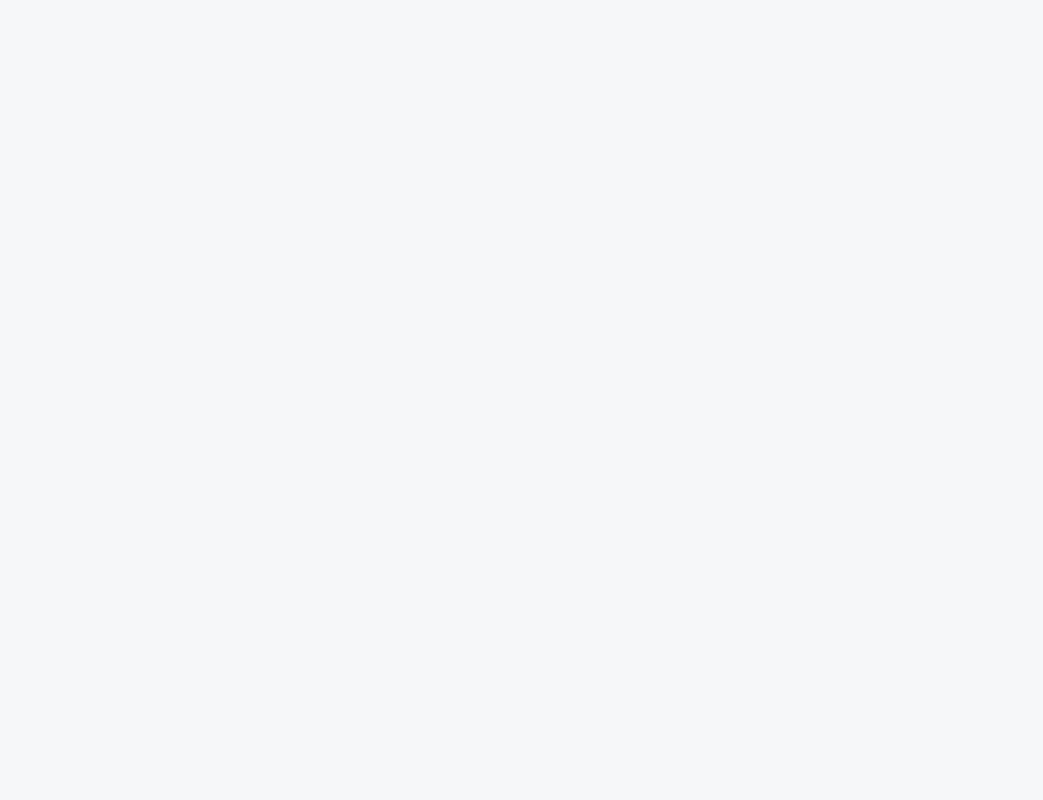
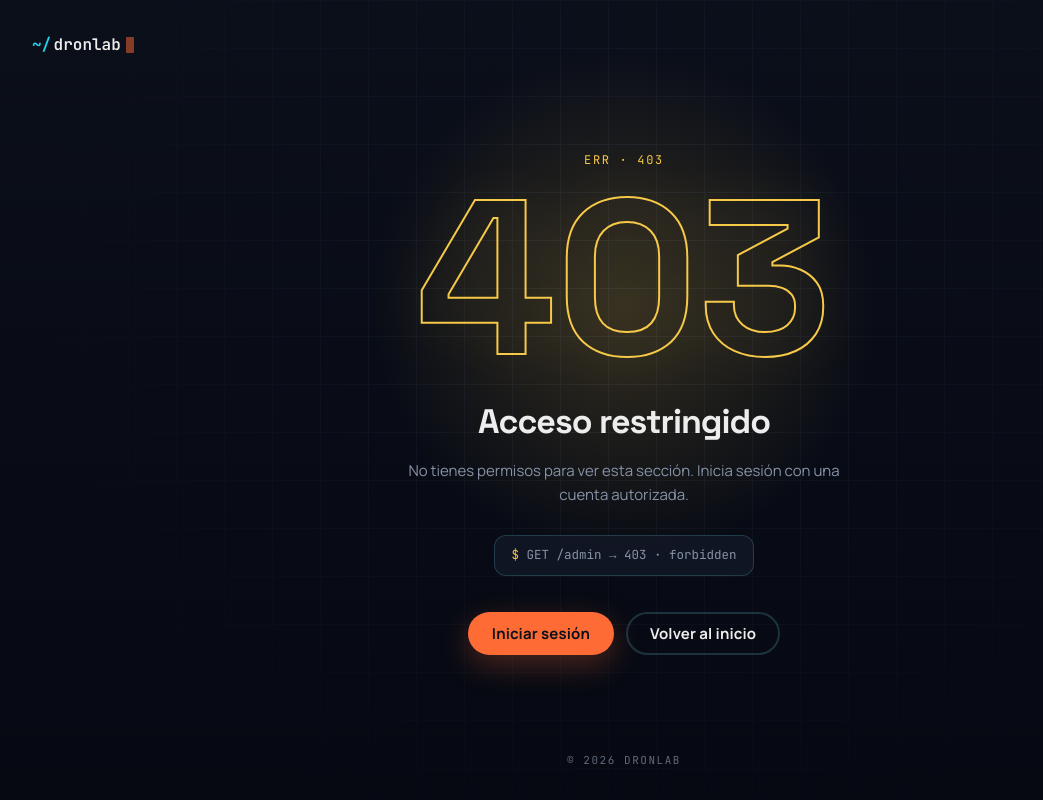
Before and after one commit to eldronenlasopa/eldronenlasopa.github.io, an Angular app: page /error/403 in a window 1280 px wide. Before the commit this address led to /. Shown: the whole page, without its empty margins (16-1059 px from the left). Built offline with nearby package versions, Linux system fonts and the light colour scheme.

Commit message:
addig erros pages

```diff
--- a/src/app/app.routes.ts
+++ b/src/app/app.routes.ts
@@ -12,6 +12,10 @@ import { AdminPanel } from './pages/admin/admin-panel';
 import { AdminContent } from './pages/admin/admin-content/admin-content';
 import { AdminUsers } from './pages/admin/admin-users/admin-users';
 import { Loader } from './ui/brand/loader/loader';
+import { NotFound } from './pages/errors/not-found';
+import { ServerError } from './pages/errors/server-error';
+import { Forbidden } from './pages/errors/forbidden';
+import { Maintenance } from './pages/errors/maintenance';
 import { authGuard } from './core/auth.guard';
 
 export const routes: Routes = [
@@ -96,4 +100,24 @@ export const routes: Routes = [
     canActivate: [authGuard],
     data: { role: 'admin', seo: { title: 'Usuarios y roles | DronLab', description: 'Gestión privada de usuarios y roles de DronLab.', index: false } },
   },
+  {
+    path: 'error/500',
+    component: ServerError,
+    data: { seo: { title: 'Error de servidor | DronLab', description: 'Ocurrió un error inesperado en DronLab.', index: false } },
+  },
+  {
+    path: 'error/403',
+    component: Forbidden,
+    data: { seo: { title: 'Acceso restringido | DronLab', description: 'No tienes permisos para ver esta sección de DronLab.', index: false } },
+  },
+  {
+    path: 'error/503',
+    component: Maintenance,
+    data: { seo: { title: 'En mantenimiento | DronLab', description: 'DronLab está en mantenimiento programado.', index: false } },
+  },
+  {
+    path: '**',
+    component: NotFound,
+    data: { seo: { title: 'Página no encontrada | DronLab', description: 'La página que buscas no existe en DronLab.', index: false } },
+  },
 ];
--- a/src/app/core/auth.guard.ts
+++ b/src/app/core/auth.guard.ts
@@ -12,7 +12,7 @@ export const authGuard: CanActivateFn = (route) => {
 
   const requiredRole = route.data['role'] as UserRole | undefined;
   if (requiredRole && auth.currentUser()?.role !== requiredRole) {
-    return router.createUrlTree(['/']);
+    return router.createUrlTree(['/error/403']);
   }
 
   return true;
--- a/src/app/pages/auth/reset-password/reset-password.ts
+++ b/src/app/pages/auth/reset-password/reset-password.ts
@@ -1,4 +1,5 @@
 import { Component, computed, inject, signal } from '@angular/core';
+import { FormsModule } from '@angular/forms';
 import { ActivatedRoute, Router, RouterLink } from '@angular/router';
 import { Button } from '../../../ui/actions/button/button';
 import { Input } from '../../../ui/forms/input/input';
@@ -36,7 +37,7 @@ function strengthOf(password: string): number {
 /** Destination of the reset-password email link — reads `?token=` from the URL. */
 @Component({
   selector: 'app-reset-password',
-  imports: [Button, Input, Wordmark, RouterLink],
+  imports: [FormsModule, Button, Input, Wordmark, RouterLink],
   templateUrl: './reset-password.html',
 })
 export class ResetPassword {
@@ -68,6 +69,7 @@ export class ResetPassword {
   readonly valid = computed(() => this.strength() >= 2 && this.match());
 
   submit(): void {
+    debugger;
     if (!this.valid() || this.submitting() || !this.hasToken) return;
     this.submitting.set(true);
     this.auth.resetPassword(this.token, this.password()).subscribe({
--- /dev/null
+++ b/src/app/pages/errors/error-page.html
@@ -0,0 +1,45 @@
+<div class="relative flex min-h-screen flex-col overflow-hidden bg-[image:var(--gradient-ink)] px-6 py-8 font-body text-text-on-inverse sm:px-12">
+  <div class="pointer-events-none absolute inset-0 bg-[image:var(--texture-grid)] bg-[length:var(--texture-grid-size)] opacity-40 [mask-image:radial-gradient(circle_at_50%_35%,#000,transparent_75%)]"></div>
+  <div
+    class="pointer-events-none absolute left-1/2 top-[38%] h-[540px] w-[540px] -translate-x-1/2 -translate-y-1/2"
+    [style.background]="glow()"
+  ></div>
+
+  <a routerLink="/" class="relative w-fit no-underline">
+    <app-wordmark tone="light" size="sm" />
+  </a>
+
+  <main class="relative flex flex-1 flex-col items-center justify-center py-12 text-center">
+    <div class="font-mono text-xs uppercase tracking-[var(--ls-label)]" [style.color]="accentColor()">
+      ERR · {{ code() }}
+    </div>
+    <div
+      class="font-display text-[clamp(120px,24vw,220px)] font-extrabold leading-none text-transparent"
+      [style.-webkit-text-stroke]="codeStroke()"
+      [style.filter]="codeGlow()"
+    >{{ code() }}</div>
+    <h1 class="m-0 mt-2 font-display text-[clamp(24px,3.5vw,34px)] font-bold tracking-[var(--ls-tight)] text-text-on-inverse">
+      {{ title() }}
+    </h1>
+    @if (description()) {
+      <p class="mx-auto mb-0 mt-3 max-w-[460px] text-[15px] leading-[var(--lh-body)] text-text-inverse-muted">
+        {{ description() }}
+      </p>
+    }
+    @if (log()) {
+      <div class="mt-7 max-w-full overflow-x-auto rounded-md border border-[var(--glass-border)] bg-[var(--glass-dark)] px-4 py-2.5 font-mono text-[12.5px] text-text-inverse-muted backdrop-blur-[var(--blur-glass)]">
+        <span [style.color]="accentColor()">$</span> {{ log() }}
+      </div>
+    }
+    <div class="mt-9 flex flex-wrap items-center justify-center gap-3">
+      <app-button variant="primary" (clicked)="primaryClicked.emit()">{{ primaryLabel() }}</app-button>
+      @if (secondaryLabel()) {
+        <app-button variant="ghost-inverse" (clicked)="secondaryClicked.emit()">{{ secondaryLabel() }}</app-button>
+      }
+    </div>
+  </main>
+
+  <footer class="relative text-center font-mono text-[11px] uppercase tracking-[var(--ls-label)] text-text-inverse-muted opacity-70">
+    © 2026 DronLab
+  </footer>
+</div>
--- /dev/null
+++ b/src/app/pages/errors/error-page.ts
@@ -0,0 +1,43 @@
+import { Component, computed, input, output } from '@angular/core';
+import { RouterLink } from '@angular/router';
+import { Wordmark } from '../../ui/brand/wordmark/wordmark';
+import { Button } from '../../ui/actions/button/button';
+
+export type ErrorAccent = 'cyan' | 'orange' | 'yellow';
+
+const ACCENTS: Record<ErrorAccent, string> = {
+  cyan: 'var(--brand-cyan)',
+  orange: 'var(--brand-orange)',
+  yellow: 'var(--brand-yellow)',
+};
+
+/**
+ * ErrorPage — HUD full-screen error layout. Ink gradient + grid texture + accent glow,
+ * giant outline code, mono kicker (ERR · NNN), terminal log line and action row.
+ * Presentational; each error route wraps it and wires the buttons.
+ */
+@Component({
+  selector: 'app-error-page',
+  imports: [RouterLink, Wordmark, Button],
+  templateUrl: './error-page.html',
+})
+export class ErrorPage {
+  readonly code = input.required<string>();
+  readonly accent = input<ErrorAccent>('cyan');
+  readonly title = input.required<string>();
+  readonly description = input('');
+  readonly log = input('');
+  readonly primaryLabel = input.required<string>();
+  readonly secondaryLabel = input('');
+  readonly primaryClicked = output<void>();
+  readonly secondaryClicked = output<void>();
+
+  readonly accentColor = computed(() => ACCENTS[this.accent()] ?? ACCENTS.cyan);
+  readonly glow = computed(
+    () => `radial-gradient(circle, color-mix(in srgb, ${this.accentColor()} 18%, transparent), transparent 66%)`,
+  );
+  readonly codeStroke = computed(() => `2px ${this.accentColor()}`);
+  readonly codeGlow = computed(
+    () => `drop-shadow(0 0 26px color-mix(in srgb, ${this.accentColor()} 45%, transparent))`,
+  );
+}
--- /dev/null
+++ b/src/app/pages/errors/forbidden.ts
@@ -0,0 +1,25 @@
+import { Component, inject } from '@angular/core';
+import { Router } from '@angular/router';
+import { ErrorPage } from './error-page';
+
+/** 403 — sin permisos para la sección. Destino del guard en mismatch de rol. */
+@Component({
+  selector: 'app-forbidden',
+  imports: [ErrorPage],
+  template: `
+    <app-error-page
+      code="403"
+      accent="yellow"
+      title="Acceso restringido"
+      description="No tienes permisos para ver esta sección. Inicia sesión con una cuenta autorizada."
+      log="GET /admin → 403 · forbidden"
+      primaryLabel="Iniciar sesión"
+      secondaryLabel="Volver al inicio"
+      (primaryClicked)="router.navigateByUrl('/login')"
+      (secondaryClicked)="router.navigateByUrl('/')"
+    />
+  `,
+})
+export class Forbidden {
+  protected readonly router = inject(Router);
+}
--- /dev/null
+++ b/src/app/pages/errors/maintenance.ts
@@ -0,0 +1,29 @@
+import { Component, inject } from '@angular/core';
+import { Router } from '@angular/router';
+import { ErrorPage } from './error-page';
+
+/** 503 — mantenimiento programado. "Reintentar" recarga; secundario lleva a contacto. */
+@Component({
+  selector: 'app-maintenance',
+  imports: [ErrorPage],
+  template: `
+    <app-error-page
+      code="503"
+      accent="cyan"
+      title="En mantenimiento"
+      description="Estamos desplegando mejoras. El servicio vuelve en unos minutos."
+      log="GET /api/health → 503 · maintenance"
+      primaryLabel="Reintentar"
+      secondaryLabel="Estado del servicio"
+      (primaryClicked)="reload()"
+      (secondaryClicked)="router.navigate(['/'], { fragment: 'contacto' })"
+    />
+  `,
+})
+export class Maintenance {
+  protected readonly router = inject(Router);
+
+  reload(): void {
+    window.location.reload();
+  }
+}
--- /dev/null
+++ b/src/app/pages/errors/not-found.ts
@@ -0,0 +1,26 @@
+import { Component, inject } from '@angular/core';
+import { Router } from '@angular/router';
+import { ErrorPage } from './error-page';
+
+/** 404 — ruta inexistente. Wildcard del router. */
+@Component({
+  selector: 'app-not-found',
+  imports: [ErrorPage],
+  template: `
+    <app-error-page
+      code="404"
+      accent="cyan"
+      title="Página no encontrada"
+      description="La ruta que buscas no existe o fue movida. Revisa la dirección o vuelve al inicio."
+      [log]="log"
+      primaryLabel="Volver al inicio"
+      secondaryLabel="Ir al panel"
+      (primaryClicked)="router.navigateByUrl('/')"
+      (secondaryClicked)="router.navigateByUrl('/panel-cliente')"
+    />
+  `,
+})
+export class NotFound {
+  protected readonly router = inject(Router);
+  protected readonly log = `GET ${(this.router.getCurrentNavigation()?.finalUrl?.toString() ?? this.router.url).split('?')[0] || '/'} → 404 · not_found`;
+}
--- /dev/null
+++ b/src/app/pages/errors/server-error.ts
@@ -0,0 +1,29 @@
+import { Component, inject } from '@angular/core';
+import { Router } from '@angular/router';
+import { ErrorPage } from './error-page';
+
+/** 500 — fallo del backend. "Reintentar" recarga la página. */
+@Component({
+  selector: 'app-server-error',
+  imports: [ErrorPage],
+  template: `
+    <app-error-page
+      code="500"
+      accent="orange"
+      title="Error de servidor"
+      description="Algo falló de nuestro lado. Ya estamos en ello — intenta de nuevo en unos segundos."
+      log="POST /api → 500 · internal_error"
+      primaryLabel="Reintentar"
+      secondaryLabel="Volver al inicio"
+      (primaryClicked)="reload()"
+      (secondaryClicked)="router.navigateByUrl('/')"
+    />
+  `,
+})
+export class ServerError {
+  protected readonly router = inject(Router);
+
+  reload(): void {
+    window.location.reload();
+  }
+}
--- a/src/app/ui/feedback/dialog/dialog.ts
+++ b/src/app/ui/feedback/dialog/dialog.ts
@@ -40,7 +40,9 @@ export class Dialog {
   readonly ringGradient = computed(
     () => `conic-gradient(from 0deg, transparent 0 62%, ${this.toneColor()} 80%, #fff 90%, transparent 100%)`,
   );
-  readonly cornerGlow = computed(() => `radial-gradient(circle, ${this.toneColor()}33, transparent 66%)`);
+  readonly cornerGlow = computed(
+    () => `radial-gradient(circle, color-mix(in srgb, ${this.toneColor()} 20%, transparent), transparent 66%)`,
+  );
   readonly panelShadow = computed(
     () => `0 30px 80px -20px rgba(0,0,0,0.7), 0 0 40px -16px ${this.toneColor()}`,
   );
```
